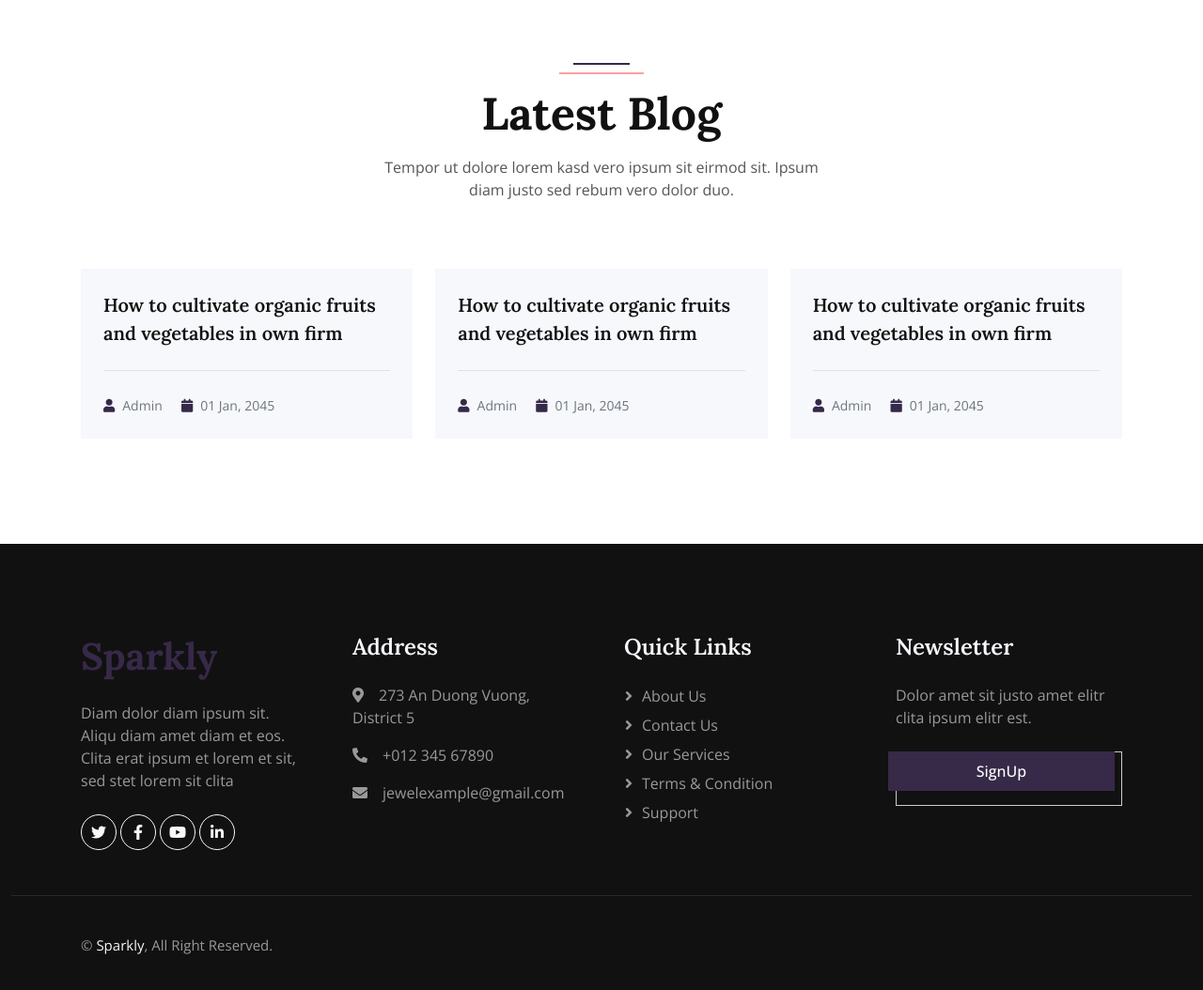
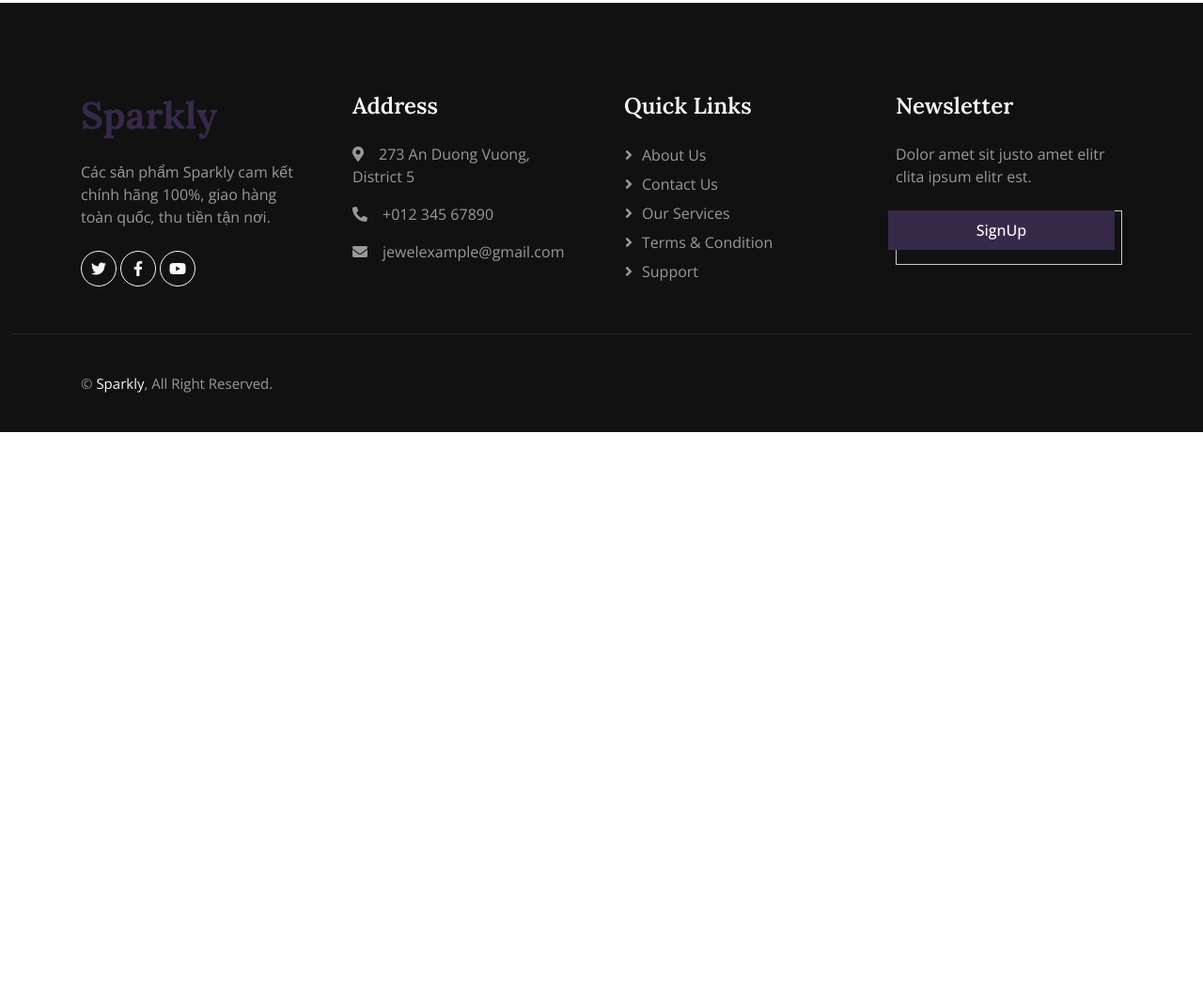
Before and after one commit to tph2479/DiamondBusiness, a plain HTML site: page index.html in a window 1280 px wide. Shown: the part 3883-4937 px from the top of the page at 94% size. After the commit the page ends 4343 px from the top, so only its background shows below. Drawn offline with nearby package versions, Linux system fonts and the light colour scheme; animation ran at ten frames a second.

Commit message:
xoa blog, chinh footer
xoa logo linked in, them cam ket

```diff
--- a/index.html
+++ b/index.html
@@ -1828,77 +1828,6 @@
     </div>
     <!-- Testimonial End -->
 
-    <!-- Blog Start -->
-    <div class="container-xxl py-5">
-      <div class="container">
-        <div
-          class="section-header text-center mx-auto mb-5 wow fadeInUp"
-          data-wow-delay="0.1s"
-          style="max-width: 500px"
-        >
-          <h1 class="display-5 mb-3">Latest Blog</h1>
-          <p>
-            Tempor ut dolore lorem kasd vero ipsum sit eirmod sit. Ipsum diam
-            justo sed rebum vero dolor duo.
-          </p>
-        </div>
-        <div class="row g-4">
-          <div class="col-lg-4 col-md-6 wow fadeInUp" data-wow-delay="0.1s">
-            <img class="img-fluid" src="img/blog-1.jpg" alt="" />
-            <div class="bg-light p-4">
-              <a class="d-block h5 lh-base mb-4" href=""
-                >How to cultivate organic fruits and vegetables in own firm</a
-              >
-              <div class="text-muted border-top pt-4">
-                <small class="me-3"
-                  ><i class="fa fa-user text-primary me-2"></i>Admin</small
-                >
-                <small class="me-3"
-                  ><i class="fa fa-calendar text-primary me-2"></i>01 Jan,
-                  2045</small
-                >
-              </div>
-            </div>
-          </div>
-          <div class="col-lg-4 col-md-6 wow fadeInUp" data-wow-delay="0.3s">
-            <img class="img-fluid" src="img/blog-2.jpg" alt="" />
-            <div class="bg-light p-4">
-              <a class="d-block h5 lh-base mb-4" href=""
-                >How to cultivate organic fruits and vegetables in own firm</a
-              >
-              <div class="text-muted border-top pt-4">
-                <small class="me-3"
-                  ><i class="fa fa-user text-primary me-2"></i>Admin</small
-                >
-                <small class="me-3"
-                  ><i class="fa fa-calendar text-primary me-2"></i>01 Jan,
-                  2045</small
-                >
-              </div>
-            </div>
-          </div>
-          <div class="col-lg-4 col-md-6 wow fadeInUp" data-wow-delay="0.5s">
-            <img class="img-fluid" src="img/blog-3.jpg" alt="" />
-            <div class="bg-light p-4">
-              <a class="d-block h5 lh-base mb-4" href=""
-                >How to cultivate organic fruits and vegetables in own firm</a
-              >
-              <div class="text-muted border-top pt-4">
-                <small class="me-3"
-                  ><i class="fa fa-user text-primary me-2"></i>Admin</small
-                >
-                <small class="me-3"
-                  ><i class="fa fa-calendar text-primary me-2"></i>01 Jan,
-                  2045</small
-                >
-              </div>
-            </div>
-          </div>
-        </div>
-      </div>
-    </div>
-    <!-- Blog End -->
-
     <!-- Footer Start -->
     <div
       class="container-fluid bg-dark footer mt-5 pt-5 wow fadeIn"
@@ -1909,8 +1838,8 @@
           <div class="col-lg-3 col-md-6">
             <h1 class="fw-bold text-primary mb-4">Sparkly</h1>
             <p>
-              Diam dolor diam ipsum sit. Aliqu diam amet diam et eos. Clita erat
-              ipsum et lorem et sit, sed stet lorem sit clita
+              Các sản phẩm Sparkly cam kết chính hãng 100%, giao hàng toàn quốc,
+              thu tiền tận nơi.
             </p>
             <div class="d-flex pt-2">
               <a
@@ -1928,11 +1857,6 @@
                 href=""
                 ><i class="fab fa-youtube"></i
               ></a>
-              <a
-                class="btn btn-square btn-outline-light rounded-circle me-0"
-                href=""
-                ><i class="fab fa-linkedin-in"></i
-              ></a>
             </div>
           </div>
           <div class="col-lg-3 col-md-6">
```
